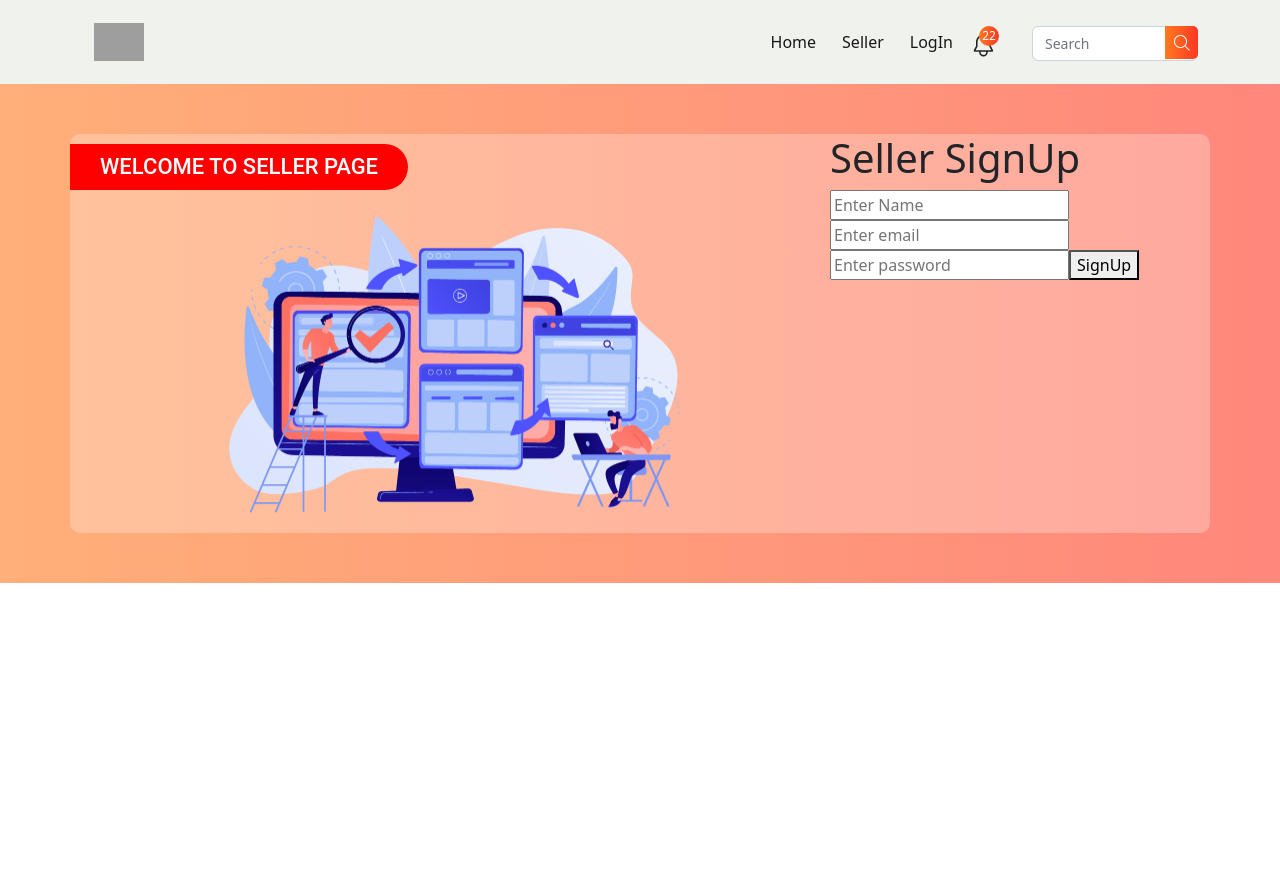
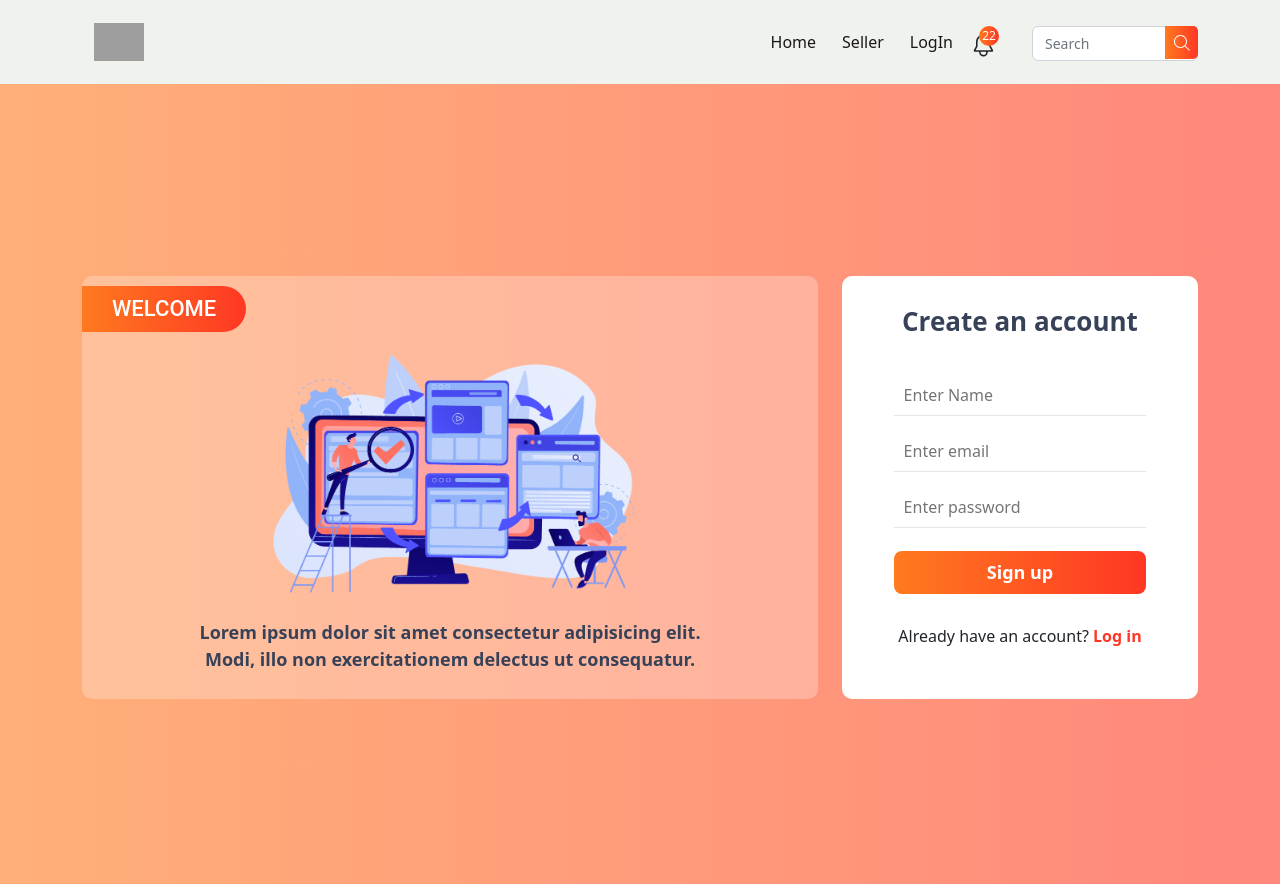
Before and after one commit to rajtomal/Online-Shop, an Angular app: page /seller-auth in a window 1280 px wide. Before the commit the page ends 800 px from the top, so only its background shows below. Built offline with nearby package versions, Linux system fonts and the light colour scheme; grey boxes are pictures that could not be loaded.

Commit message:
sign-up-page complete

```diff
--- a/src/app/header/header.component.html
+++ b/src/app/header/header.component.html
@@ -28,7 +28,7 @@
               </div>
               <ul class="card-item">
                 <li class="nav-item bell-icon">
-                  <a class="nav-link" aria-current="page" href="#"><svg xmlns="http://www.w3.org/2000/svg" width="512" height="512" viewBox="0 0 512 512"><path fill="currentColor" d="m450.27 348.569l-43.67-80.624V184c0-83.813-68.187-152-152-152s-152 68.187-152 152v83.945l-43.672 80.623A24 24 0 0 0 80.031 384h86.935a88.866 88.866 0 0 0-.367 8a88 88 0 0 0 176 0c0-2.7-.129-5.364-.367-8h86.935a24 24 0 0 0 21.1-35.431ZM310.6 392a56 56 0 1 1-111.419-8h110.837a56.14 56.14 0 0 1 .582 8ZM93.462 352l41.138-75.945V184a120 120 0 0 1 240 0v92.055L415.736 352Z"/></svg></a>
+                  <a class="nav-link" aria-current="page"><svg xmlns="http://www.w3.org/2000/svg" width="512" height="512" viewBox="0 0 512 512"><path fill="currentColor" d="m450.27 348.569l-43.67-80.624V184c0-83.813-68.187-152-152-152s-152 68.187-152 152v83.945l-43.672 80.623A24 24 0 0 0 80.031 384h86.935a88.866 88.866 0 0 0-.367 8a88 88 0 0 0 176 0c0-2.7-.129-5.364-.367-8h86.935a24 24 0 0 0 21.1-35.431ZM310.6 392a56 56 0 1 1-111.419-8h110.837a56.14 56.14 0 0 1 .582 8ZM93.462 352l41.138-75.945V184a120 120 0 0 1 240 0v92.055L415.736 352Z"/></svg></a>
                   <span class="cart-count">22</span>
                 </li>
               </ul>
--- a/src/app/seller-auth/seller-auth.component.html
+++ b/src/app/seller-auth/seller-auth.component.html
@@ -1,23 +1,34 @@
 <section class="seller-auth-part">
   <div class="container">
-        <div class="row main-bg">
-            <div class="col-lg-8 p-0">
+    <div class="row">
+      <div class="col-lg-8 mt-2">
         <div class="seller-text">
-                    <h1>WELCOME TO SELLER PAGE</h1>
+          <h1>WELCOME</h1>
           <div class="seller-img">
             <img src="../../assets/images/seller-signUp.png" alt="seller-signup">
           </div>
+          <p>Lorem ipsum dolor sit amet consectetur adipisicing elit. <br> Modi, illo non exercitationem delectus ut
+            consequatur.</p>
         </div>
       </div>
-            <div class="col-lg-4 p-0">
+      <div class="col-lg-4 mt-2">
         <div class="seller-form">
-                    <h1>Seller SignUp</h1>
-                    <form>
+          <div class="all-signup">
+            <h1>Create an account</h1>
+            <form class="from-box">
+              <div class="input-box">
                 <input type="text" placeholder="Enter Name">
+              </div>
+              <div class="input-box">
                 <input type="email" placeholder="Enter email" required>
+              </div>
+              <div class="input-box">
                 <input type="password" placeholder="Enter password" required>
-                        <button>SignUp</button>
+              </div>
+              <button>Sign up</button>
             </form>
+            <p>Already have an account? <a>Log in</a></p>
+          </div>
         </div>
       </div>
     </div>
--- a/src/assets/style/_body.scss
+++ b/src/assets/style/_body.scss
@@ -1,28 +1,96 @@
 // seller auto signup page start
-.seller-auth-part{
+.seller-auth-part {
     padding: 50px 0;
-    background: linear-gradient(90deg, rgb(255, 122, 31, 0.6) 0%, rgb(255, 55, 36, 0.6) 100%);
-    .main-bg{
+    overflow: hidden;
+    background: linear-gradient(90deg, rgba(255, 122, 31, 0.6) 0%, rgba(255, 55, 36, 0.6) 100%);
+    height: 100vh;
+    display: flex;
+    align-items: center;
+  }
+  .seller-auth-part .seller-text {
     background: #ffebe652;
     border-radius: 10px;
+    height: 100%;
   }
-    .seller-text{
-        h1 {
+  .seller-auth-part .seller-text h1 {
     display: inline-block;
     font-size: 22px;
     text-align: start;
-            background: red;
+    background: linear-gradient(90deg, rgb(255, 122, 31) 0%, rgb(255, 55, 36) 100%);
     color: #fff;
     padding: 10px 30px;
     border-radius: 0 25px 25px 0;
     margin: 10px 0;
     font-family: Roboto;
   }
-        .seller-img{
+  .seller-auth-part .seller-text p {
+    font-size: 18px;
+    font-weight: 600;
+    color: #374259;
     text-align: center;
-            img{
-                width: 500px;
+    padding: 10px 0;
   }
+  .seller-auth-part .seller-text .seller-img {
+    text-align: center;
   }
+  .seller-auth-part .seller-text .seller-img img {
+    width: 400px;
   }
+  .seller-auth-part .seller-form {
+    background: #fff;
+    height: 100%;
+    border-radius: 10px;
+    padding: 30px 20px;
   }
+  .seller-auth-part .seller-form h1 {
+    font-size: 26px;
+    text-align: center;
+    color: #374259;
+    font-weight: 600;
+  }
+  .seller-auth-part .seller-form .from-box {
+    padding: 30px 0;
+    text-align: center;
+  }
+  .seller-auth-part .seller-form .input-box {
+    display: flex;
+    flex-direction: column;
+    align-items: center;
+  }
+  .seller-auth-part .seller-form .input-box input {
+    width: 80%;
+    padding: 8px 10px;
+    font-size: 16px;
+    color: #000;
+    margin-bottom: 15px;
+    border-bottom: 1px solid #E6E6E6;
+    border-top: 0;
+    border-right: 0;
+    border-left: 0;
+  }
+  .seller-auth-part .seller-form input:focus-visible {
+    outline: none;
+  }
+  .seller-auth-part .seller-form button {
+    width: 80%;
+    padding: 8px 0;
+    text-align: center;
+    font-size: 18px;
+    font-weight: 600;
+    color: #fff;
+    background: linear-gradient(90deg, rgba(255, 122, 31) 0%, rgba(255, 55, 36) 100%);
+    border: none;
+    border-radius: 8px;
+    margin-top: 8px;
+  }
+  .seller-auth-part .all-signup{
+    text-align: center;
+  }
+  .seller-auth-part .all-signup P{
+    font-size: 16px;
+  }
+  .seller-auth-part .all-signup P a{
+    font-size: 16px;
+    font-weight: 600;
+    color: rgb(255, 55, 36);
+  }
--- a/src/assets/style/_responsive.scss
+++ b/src/assets/style/_responsive.scss
@@ -6,6 +6,11 @@
         top: 35px;
         right: 100px;
     }
+    // seller auth sign up page
+    .seller-auth-part {
+        padding: 30px 0;
+        height: auto;
+    }
 }
 @media screen and (min-width:767px) and (max-width:1023px) {
     .card-item {
@@ -13,4 +18,5 @@
         top: 35px;
         right: 150px;
     }
+    // seller auth sign up page
 }
```
Also changed, not shown: src/assets/style/dist/_body.css, src/assets/style/dist/_body.min.css, src/assets/style/dist/_responsive.css, src/assets/style/dist/_responsive.min.css. Lines whose indentation alone changed are shown as unchanged.
